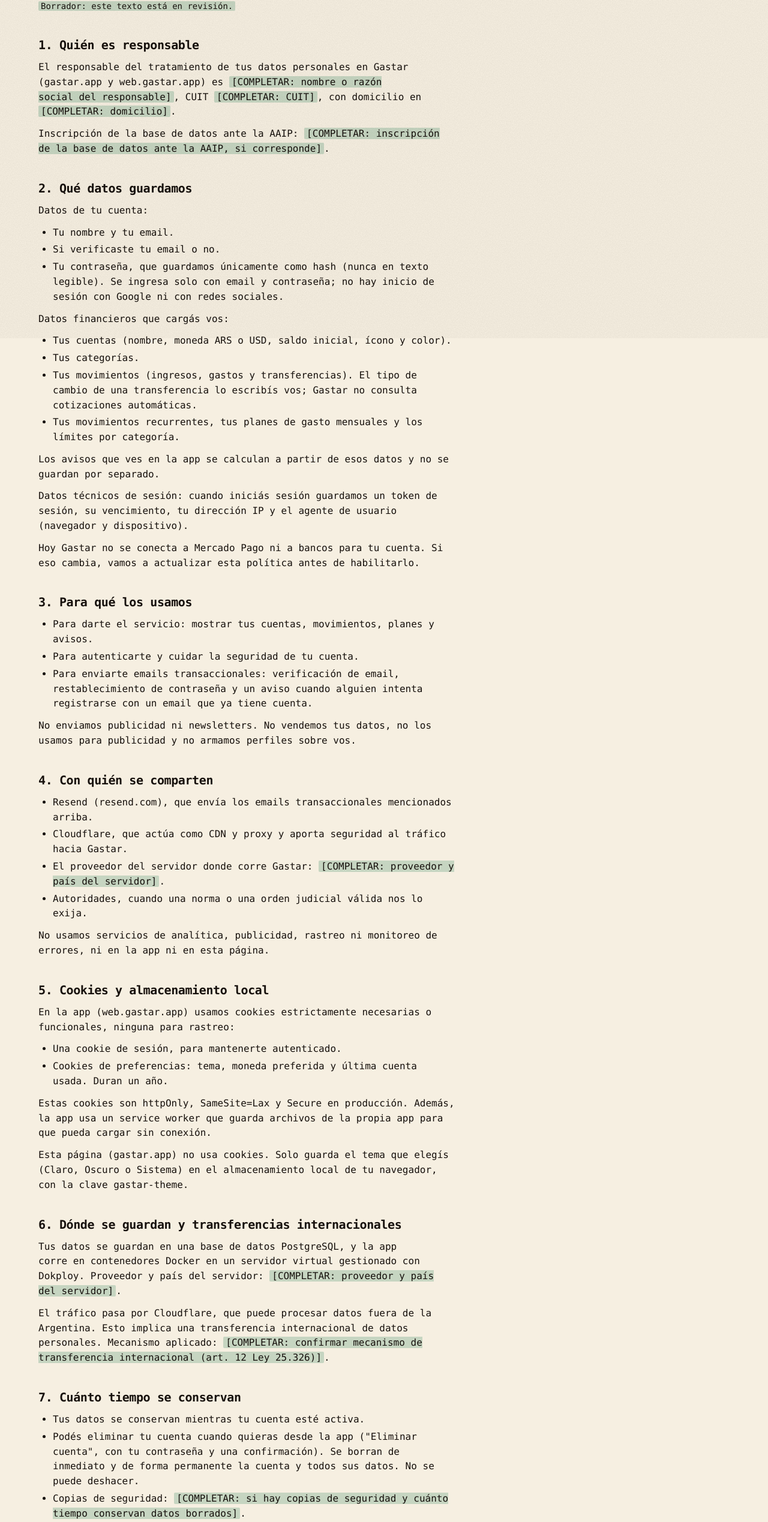
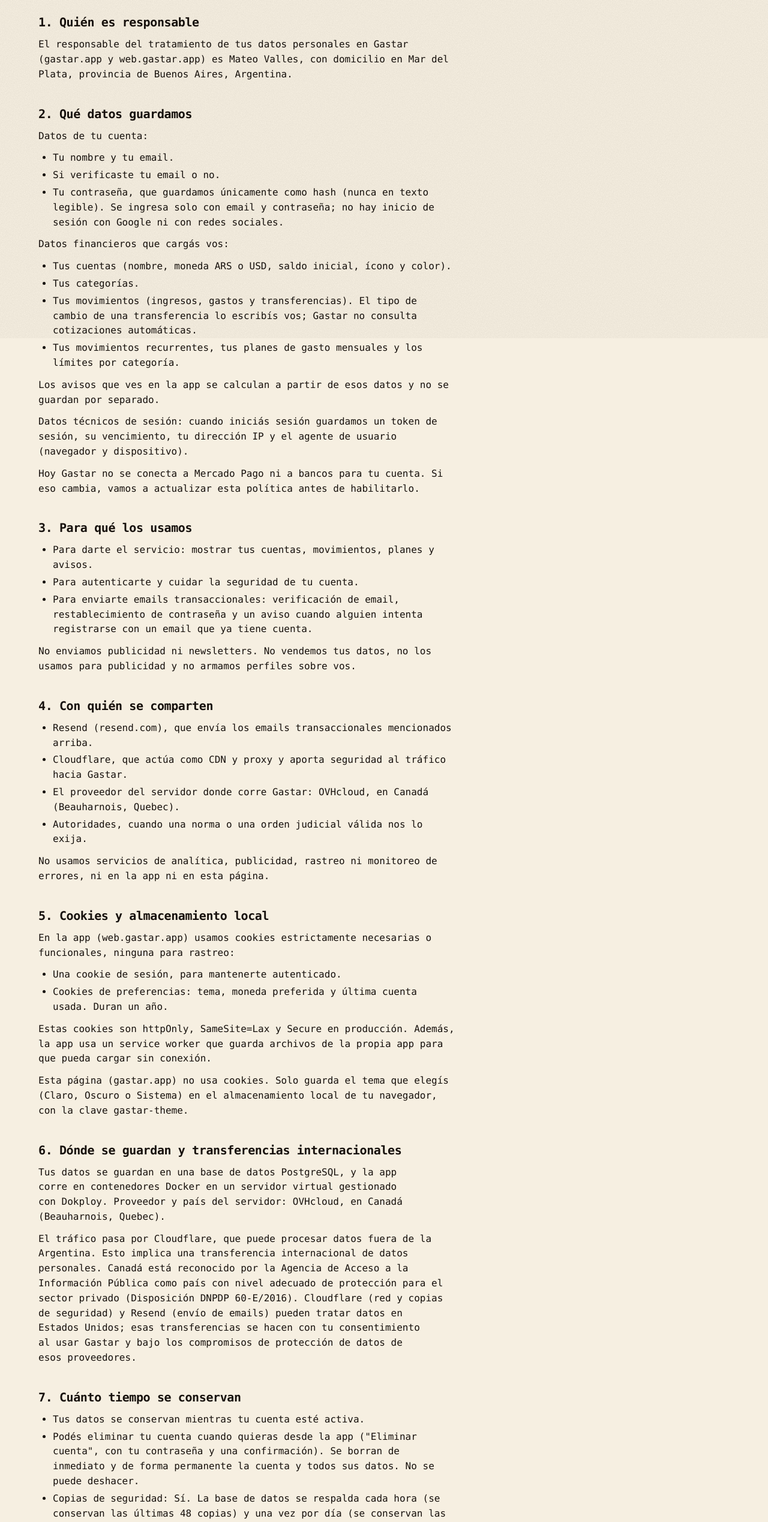
Before and after one commit to MValles02/gastar-app-landing, a website: page privacidad/index.html in a window 1280 px wide. Shown: the part 236-2774 px from the top of the page at 60% size. Drawn offline with Linux system fonts and the light colour scheme.

Commit message:
docs: fill in owner data in privacy policy and terms
Co-Authored-By: Claude Opus 5.5 <noreply@anthropic.com>

```diff
--- a/privacidad/index.html
+++ b/privacidad/index.html
@@ -452,16 +452,6 @@
         color: var(--color-ink-2);
         font-size: var(--text-sm);
       }
-      mark.todo {
-        background: color-mix(
-          in oklab,
-          var(--color-accent) 22%,
-          var(--color-paper)
-        );
-        color: var(--color-ink);
-        padding: 0 var(--space-2xs);
-        border-radius: var(--space-3xs);
-      }
     </style>
   </head>
   <body>
@@ -499,29 +489,13 @@
     <main id="main" class="container">
       <article>
         <h1>Política de privacidad</h1>
-        <p class="meta">
-          Última actualización:
-          <mark class="todo">[COMPLETAR: fecha de vigencia]</mark>
-        </p>
-        <p class="meta">
-          <mark class="todo">Borrador: este texto está en revisión.</mark>
-        </p>
+        <p class="meta">Última actualización: 5 de noviembre de 2026</p>
 
         <h2>1. Quién es responsable</h2>
         <p>
           El responsable del tratamiento de tus datos personales en Gastar
-          (gastar.app y web.gastar.app) es
-          <mark class="todo"
-            >[COMPLETAR: nombre o razón social del responsable]</mark
-          >, CUIT <mark class="todo">[COMPLETAR: CUIT]</mark>, con domicilio en
-          <mark class="todo">[COMPLETAR: domicilio]</mark>.
-        </p>
-        <p>
-          Inscripción de la base de datos ante la AAIP:
-          <mark class="todo"
-            >[COMPLETAR: inscripción de la base de datos ante la AAIP, si
-            corresponde]</mark
-          >.
+          (gastar.app y web.gastar.app) es Mateo Valles, con domicilio en Mar
+          del Plata, provincia de Buenos Aires, Argentina.
         </p>
 
         <h2>2. Qué datos guardamos</h2>
@@ -595,9 +569,8 @@
             hacia Gastar.
           </li>
           <li>
-            El proveedor del servidor donde corre Gastar:
-            <mark class="todo">[COMPLETAR: proveedor y país del servidor]</mark
-            >.
+            El proveedor del servidor donde corre Gastar: OVHcloud, en Canadá
+            (Beauharnois, Quebec).
           </li>
           <li>
             Autoridades, cuando una norma o una orden judicial válida nos lo
@@ -636,17 +609,19 @@
         <p>
           Tus datos se guardan en una base de datos PostgreSQL, y la app corre
           en contenedores Docker en un servidor virtual gestionado con Dokploy.
-          Proveedor y país del servidor:
-          <mark class="todo">[COMPLETAR: proveedor y país del servidor]</mark>.
+          Proveedor y país del servidor: OVHcloud, en Canadá (Beauharnois,
+          Quebec).
         </p>
         <p>
           El tráfico pasa por Cloudflare, que puede procesar datos fuera de la
           Argentina. Esto implica una transferencia internacional de datos
-          personales. Mecanismo aplicado:
-          <mark class="todo"
-            >[COMPLETAR: confirmar mecanismo de transferencia internacional
-            (art. 12 Ley 25.326)]</mark
-          >.
+          personales. Canadá está reconocido por la Agencia de Acceso a la
+          Información Pública como país con nivel adecuado de protección para el
+          sector privado (Disposición DNPDP 60-E/2016). Cloudflare (red y copias
+          de seguridad) y Resend (envío de emails) pueden tratar datos en
+          Estados Unidos; esas transferencias se hacen con tu consentimiento al
+          usar Gastar y bajo los compromisos de protección de datos de esos
+          proveedores.
         </p>
 
         <h2>7. Cuánto tiempo se conservan</h2>
@@ -659,16 +634,14 @@
             puede deshacer.
           </li>
           <li>
-            Copias de seguridad:
-            <mark class="todo"
-              >[COMPLETAR: si hay copias de seguridad y cuánto tiempo conservan
-              datos borrados]</mark
-            >.
+            Copias de seguridad: Sí. La base de datos se respalda cada hora (se
+            conservan las últimas 48 copias) y una vez por día (se conservan las
+            últimas 30), en Cloudflare R2. Los datos que borres pueden seguir en
+            esas copias hasta 30 días, hasta que las copias rotan y se eliminan.
           </li>
           <li>
-            Logs del servidor:
-            <mark class="todo">[COMPLETAR: plazo de conservación de logs]</mark
-            >.
+            Logs del servidor: se rotan por tamaño y se eliminan
+            automáticamente; no se guardan por un plazo fijo.
           </li>
         </ul>
 
@@ -710,10 +683,7 @@
         </p>
 
         <h2>10. Menores</h2>
-        <p>
-          Edad mínima para usar Gastar:
-          <mark class="todo">[COMPLETAR: edad mínima para usar Gastar]</mark>.
-        </p>
+        <p>Edad mínima para usar Gastar: 18 años.</p>
 
         <h2>11. Cambios a esta política</h2>
         <p>
```
Also changed, not shown: terminos/index.html (+4 -25 lines).
